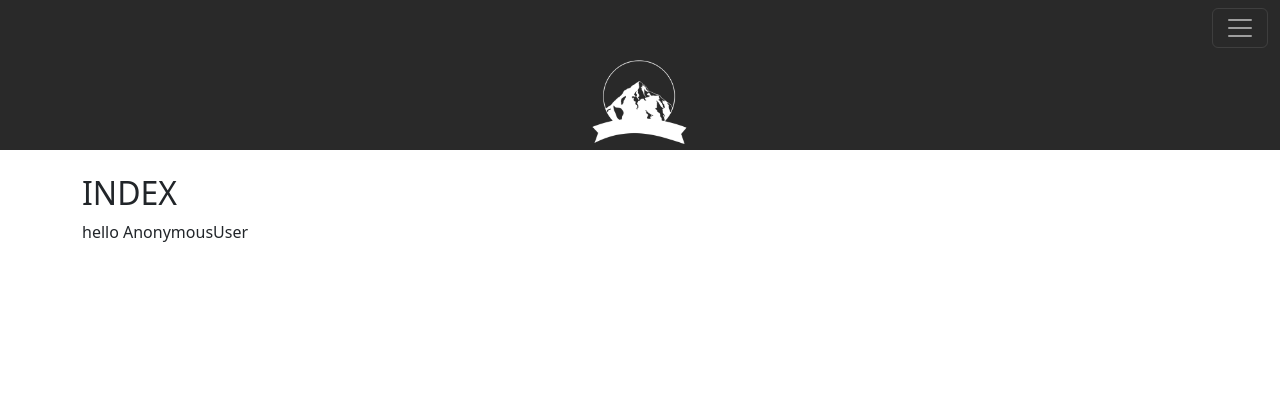
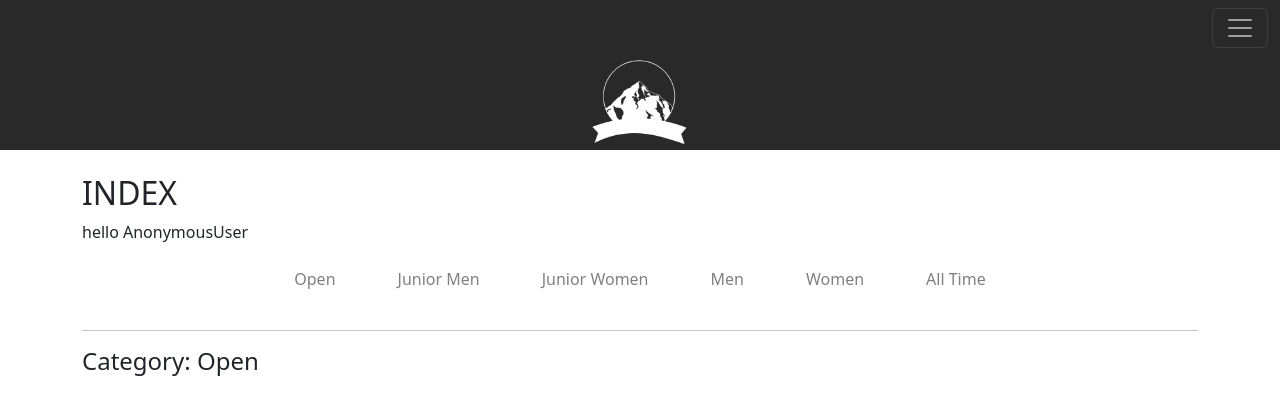
Before and after one commit to mattblas/project5, a Django app: page / in a window 1280 px wide. Shown: the top 415 px of the page. Run offline with Django 3.2, Linux system fonts and the light colour scheme.

Commit message:
index menu + js

```diff
--- a/capstone/static/capstone/index.js
+++ b/capstone/static/capstone/index.js
@@ -0,0 +1,67 @@
+document.addEventListener('DOMContentLoaded', function() {
+
+    // // Use buttons to toggle between views
+    document.querySelector('#cat_open_button').addEventListener('click', () => cat_open());
+    document.querySelector('#cat_j_m_button').addEventListener('click', () => cat_j_m());
+    document.querySelector('#cat_j_w_button').addEventListener('click', () => cat_j_w());
+    document.querySelector('#cat_s_m_button').addEventListener('click', () => cat_s_m());
+    document.querySelector('#cat_s_w_button').addEventListener('click', () => cat_s_w());
+    document.querySelector('#cat_all_time_button').addEventListener('click', () => cat_all_time());
+
+    // // By default, load the inbox
+    cat_open();
+  });
+
+  function cat_open() {
+    document.querySelector('#cat_open').style.display = 'block';
+    document.querySelector('#cat_j_m').style.display = 'none';
+    document.querySelector('#cat_j_w').style.display = 'none';
+    document.querySelector('#cat_s_m').style.display = 'none';
+    document.querySelector('#cat_s_w').style.display = 'none';
+    document.querySelector('#cat_all_time').style.display = 'none';
+}
+
+function cat_j_m() {
+    document.querySelector('#cat_open').style.display = 'none';
+    document.querySelector('#cat_j_m').style.display = 'block';
+    document.querySelector('#cat_j_w').style.display = 'none';
+    document.querySelector('#cat_s_m').style.display = 'none';
+    document.querySelector('#cat_s_w').style.display = 'none';
+    document.querySelector('#cat_all_time').style.display = 'none';
+}
+
+function cat_j_w() {
+    document.querySelector('#cat_open').style.display = 'none';
+    document.querySelector('#cat_j_m').style.display = 'none';
+    document.querySelector('#cat_j_w').style.display = 'block';
+    document.querySelector('#cat_s_m').style.display = 'none';
+    document.querySelector('#cat_s_w').style.display = 'none';
+    document.querySelector('#cat_all_time').style.display = 'none';
+}
+
+function cat_s_m() {
+    document.querySelector('#cat_open').style.display = 'none';
+    document.querySelector('#cat_j_m').style.display = 'none';
+    document.querySelector('#cat_j_w').style.display = 'none';
+    document.querySelector('#cat_s_m').style.display = 'block';
+    document.querySelector('#cat_s_w').style.display = 'none';
+    document.querySelector('#cat_all_time').style.display = 'none';
+}
+
+function cat_s_w() {
+    document.querySelector('#cat_open').style.display = 'none';
+    document.querySelector('#cat_j_m').style.display = 'none';
+    document.querySelector('#cat_j_w').style.display = 'none';
+    document.querySelector('#cat_s_m').style.display = 'none';
+    document.querySelector('#cat_s_w').style.display = 'block';
+    document.querySelector('#cat_all_time').style.display = 'none';
+}
+
+function cat_all_time() {
+    document.querySelector('#cat_open').style.display = 'none';
+    document.querySelector('#cat_j_m').style.display = 'none';
+    document.querySelector('#cat_j_w').style.display = 'none';
+    document.querySelector('#cat_s_m').style.display = 'none';
+    document.querySelector('#cat_s_w').style.display = 'none';
+    document.querySelector('#cat_all_time').style.display = 'block';
+}
--- a/capstone/templates/capstone/index.html
+++ b/capstone/templates/capstone/index.html
@@ -1,11 +1,49 @@
 
 {% extends "capstone/layout.html" %}
+{% load static %}
 
 {% block body %}
 <div class="container">
     <h2>INDEX</h2>
     <h7>hello {{request.user}}</h7>
 
+    <nav class="nav justify-content-center">
+        <div class="staff-link"><a id="cat_open_button" class="nav-link">Open</a></div>
+        <div class="staff-link"><a id="cat_j_m_button" class="nav-link">Junior Men</a></div>
+        <div class="staff-link"><a id="cat_j_w_button" class="nav-link">Junior Women</a></div>
+        <div class="staff-link"><a id="cat_s_m_button" class="nav-link">Men</a></div>
+        <div class="staff-link"><a id="cat_s_w_button" class="nav-link">Women</a></div>
+        <div class="staff-link"><a id="cat_all_time_button" class="nav-link">All Time</a></div>
+    </nav><hr>
+
+    <div id="cat_open">
+        <h4 align="left">Category: Open</h4>
+    </div>
+
+    <div id="cat_j_m">
+        <h4 align="left">Category: Junior Men</h4>
+    </div>
+
+    <div id="cat_j_w">
+        <h4 align="left">Category: Junior Women</h4>
+    </div>
+
+    <div id="cat_s_m">
+        <h4 align="left">Category: Men</h4>
+    </div>
+
+    <div id="cat_s_w">
+        <h4 align="left">Category: Women</h4>
+    </div>
+
+    <div id="cat_all_time">
+        <h4 align="left">Category: All Time</h4>
+    </div>
 
 </div>
+
+    {% block script %}
+        <script src="{% static 'capstone/index.js' %}"></script>
+    {% endblock %}
+
 {% endblock %}
--- a/capstone/templates/capstone/staff.html
+++ b/capstone/templates/capstone/staff.html
@@ -168,7 +168,7 @@
 </div>
 
     {% block script %}
-    <script src="{% static 'capstone/staff.js' %}"></script>
+       <script src="{% static 'capstone/staff.js' %}"></script>
     {% endblock %}
 
 {% endblock %}
```
